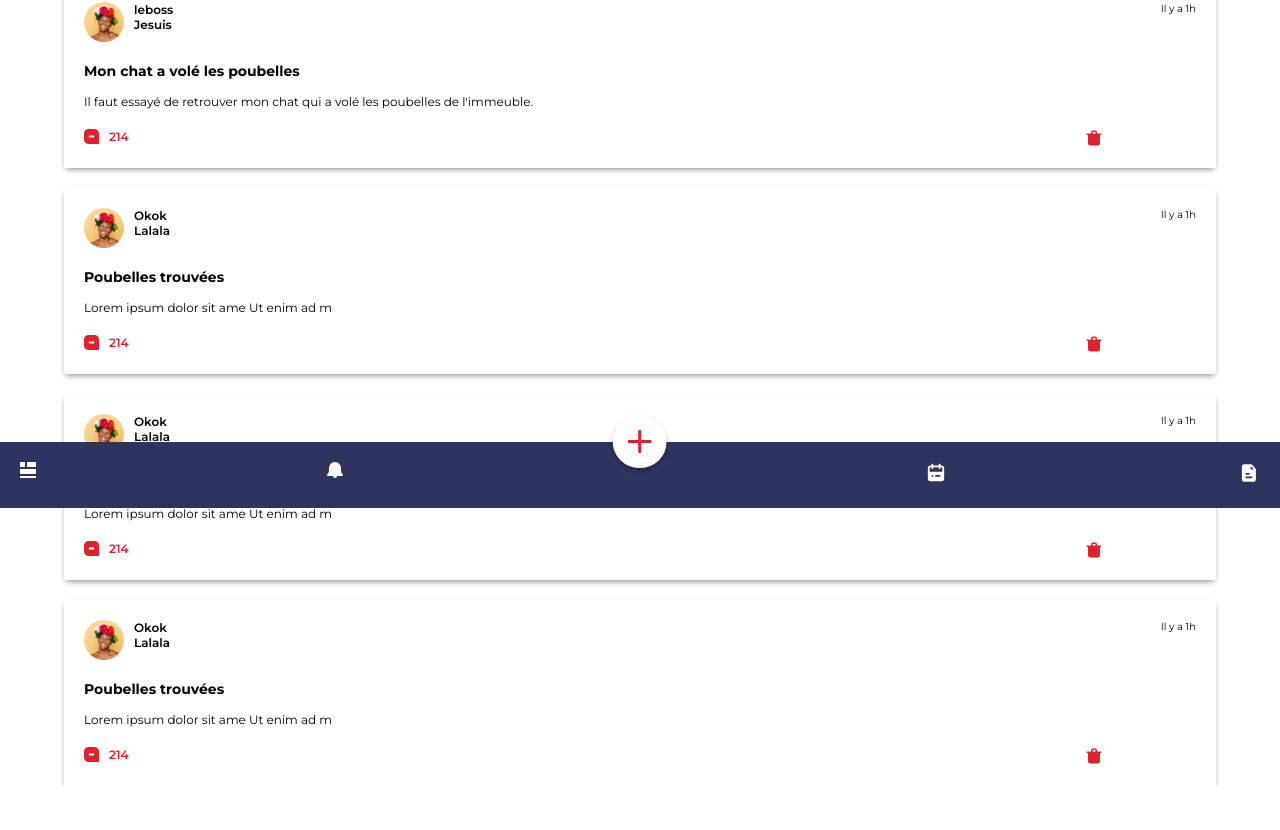
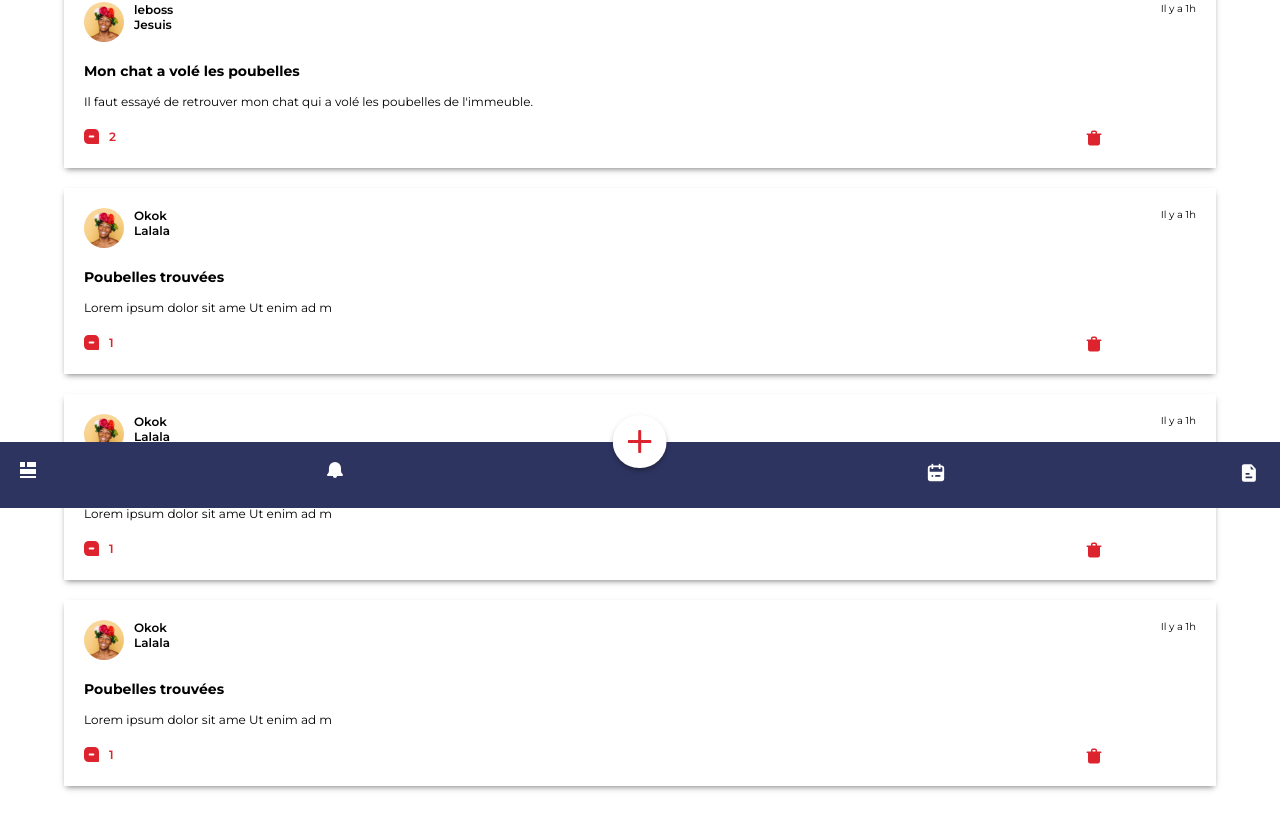
Before and after one commit to Y-Info/Nock-Client, a Vue app: page /feed in a window 1280 px wide. Shown: the part 292-1122 px from the top of the page. Before the commit the page ends 1078 px from the top, so only its background shows below. Built offline with nearby package versions, Linux system fonts and the light colour scheme; what vue-toasted would draw is missing.

Commit message:
🐛 Fix

```diff
--- a/src/store/index.js
+++ b/src/store/index.js
@@ -8,7 +8,8 @@ export default new Vuex.Store({
     user: {
       id: null,
       token: null,
-      isAdmin: false
+      isAdmin: false,
+      buildingId: null
     }
   },
   mutations: {
@@ -16,6 +17,7 @@ export default new Vuex.Store({
       state.user.id = user.id;
       state.user.token = user.token;
       state.user.isAdmin = user.isAdmin;
+      state.user.buildingId = user.buildingId;
     }
   },
   getters: {
--- a/src/views/connect.vue
+++ b/src/views/connect.vue
@@ -83,6 +83,7 @@ export default {
               this.userToken = res.data.token;
               store.state.user.token = res.data.token;
               store.state.user.id = res.data.userId;
+              store.state.user.buildingId = res.data.buildingId;
             })
             .catch(err => (this.statusCode = err.response.status));
           setTimeout(() => {
--- a/src/views/feed.vue
+++ b/src/views/feed.vue
@@ -22,7 +22,7 @@
               id="button"
               alt="Icon commentaire"
             />
-            <span class="numberComment">214</span>
+            <span class="numberComment">{{ post.comments.length }}</span>
           </div>
           <img
             v-if="isAdmin === true"
@@ -32,10 +32,18 @@
           />
         </div>
         <div v-if="post.isComments">
-          <div class="commentUser" v-for="(comment, index) in post.comments" :key="index">
+          <div
+            class="commentUser"
+            v-for="(comment, index) in post.comments"
+            :key="index"
+          >
             <div class="userPost">
               <img src="../assets/img/profilUser.svg" alt="Photo de profil" />
-              <p class="name">{{ comment.author.lastName }} <br />{{ comment.author.firstName }}</p>
+              <p class="name">
+                {{ comment.author.lastName }} <br />{{
+                  comment.author.firstName
+                }}
+              </p>
               <p class="time">A commenté il y a 1h</p>
             </div>
             <p>
@@ -121,6 +129,13 @@ export default {
                 lastName: "Myfriend"
               },
               content: "J'ai retrouvé le chat !"
+            },
+            {
+              author: {
+                firstName: "Yes",
+                lastName: "Myfriend"
+              },
+              content: "J'ai trouvé un sac poubelle"
             }
           ]
         },
@@ -191,6 +206,10 @@ p {
 
 .z-index-1 {
   z-index: -1;
+}
+
+.content:last-child {
+  margin-bottom: 115px;
 }
 
 .content {
--- a/src/views/inscription.vue
+++ b/src/views/inscription.vue
@@ -4,7 +4,7 @@
 
     <h2>Création du compte</h2>
 
-    <form id="connect" @submit.prevent="sendForm" action="/" method="post">
+    <form id="connect" @submit.prevent="sendForm">
       <div class="field-wrap">
         <label for="firstname"
           ><img src="../assets/icons/connectPeople.svg" alt="icon people"
@@ -14,7 +14,7 @@
           type="text"
           name="name"
           id="name"
-          v-model="user.firstname"
+          v-model="user.firstName"
           placeholder="John"
         />
       </div>
@@ -27,7 +27,7 @@
           type="text"
           name="lastname"
           id="lastname"
-          v-model="user.lastname"
+          v-model="user.lastName"
           placeholder="Doe"
         />
       </div>
@@ -106,18 +106,21 @@ export default {
       if (this.password === this.verifPassword) {
         if (this.firstName !== "" || this.lastName !== "") {
           if (this.email !== "") {
-            axios.post("https://nock-nock.herokuapp.com/api/auth/signup", {
+            axios
+              .post("https://nock-nock.herokuapp.com/api/auth/signup", {
                 firstName: this.user.firstName,
                 lastName: this.user.lastName,
                 email: this.user.email,
                 password: this.user.password
-            });
-            this.$router.push("/connect");
-            this.$toasted.show("Compte créer", {
+              })
+              .then(
+                this.$router.push("/connect"),
+                this.$toasted.show("Compte créé", {
                   theme: "toasted-primary",
                   position: "top-right",
                   duration: 5000
-            });
+                })
+              );
           }
         }
       }
```
Lines whose indentation alone changed are shown as unchanged.
